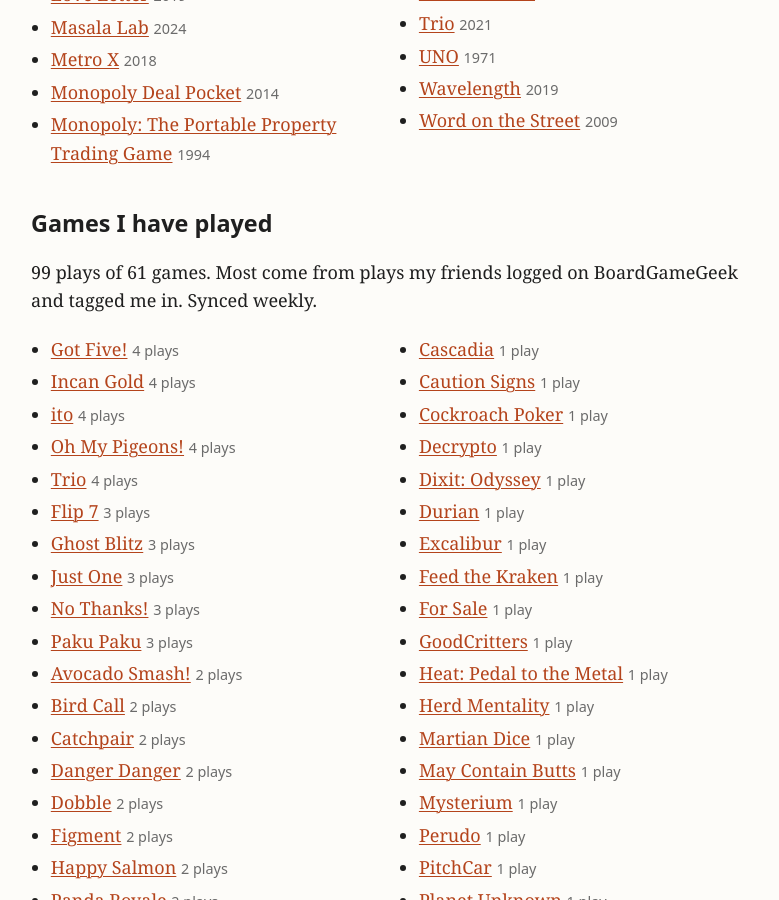
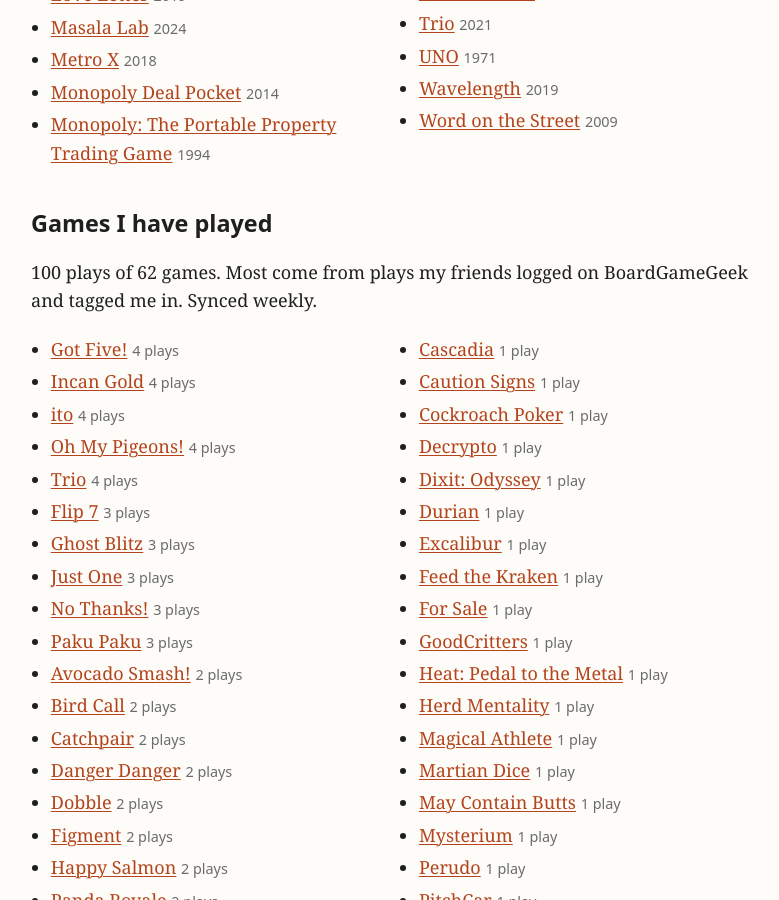
Before and after one commit to codingnirvana/codingnirvana.github.io, a Jekyll site: the page built from boardgames.md, in a window 1280 px wide and 900 px high, scrolled down 1427 px. Shown: the whole window, without its empty margins (249-1028 px from the left). Built offline with Jekyll 4.4.1, drawn with Linux system fonts in a browser that asks for light colours.

Commit message:
Sync board games and plays from BGG

```diff
--- a/_data/plays.yml
+++ b/_data/plays.yml
@@ -173,6 +173,10 @@
   bgg_id: 311322
   plays: 1
   last: 2026-09-28
+- name: "Magical Athlete"
+  bgg_id: 454103
+  plays: 1
+  last: 2026-11-04
 - name: "Martian Dice"
   bgg_id: 99875
   plays: 1
```
